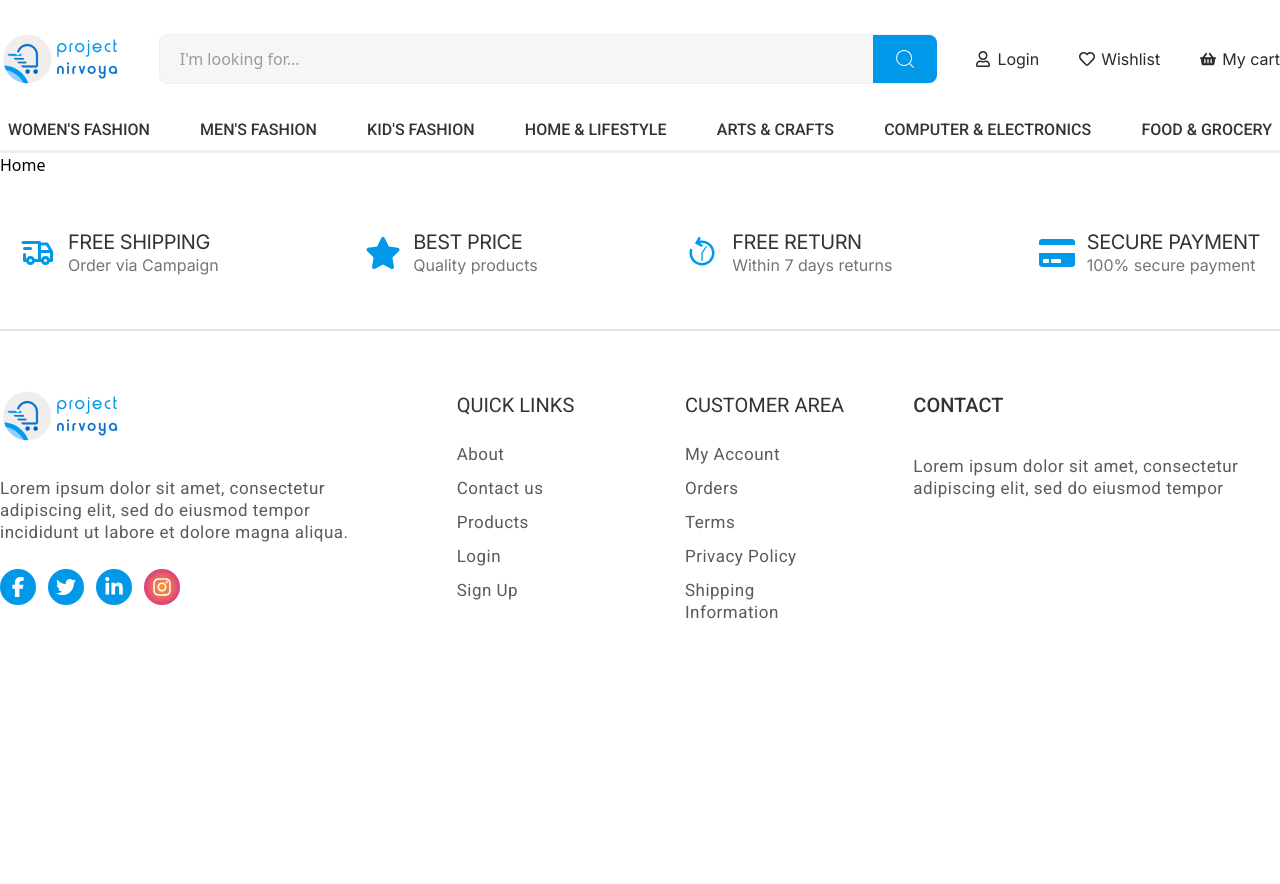
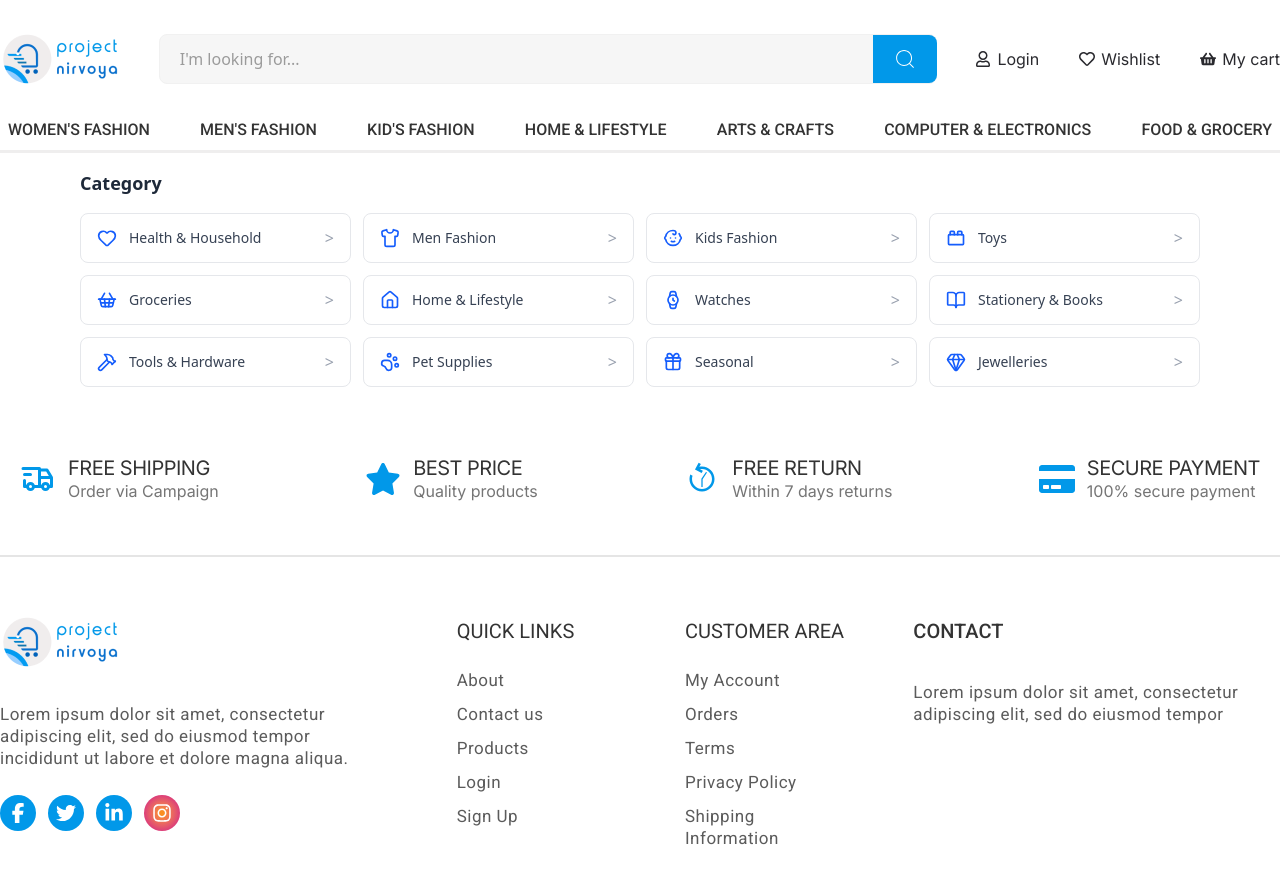
Before and after one commit to basudevkumer/project-nirvoya_e-commerce, a React (Vite) app: page / in a window 1280 px wide. Shown: the top 884 px of the page. Before the commit the page ends 800 px from the top, so only its background shows below. Built offline with nearby package versions, Linux system fonts and the light colour scheme.

Commit message:
completed categeory part

```diff
--- a/package.json
+++ b/package.json
@@ -11,6 +11,7 @@
   },
   "dependencies": {
     "@tailwindcss/vite": "^4.1.18",
+    "lucide-react": "^0.563.0",
     "react": "^19.2.0",
     "react-dom": "^19.2.0",
     "react-icons": "^5.5.0",
--- a/src/App.jsx
+++ b/src/App.jsx
@@ -4,6 +4,8 @@ import RootLayout from "./rootlayout/RootLayout";
 import Home from "./pages/Home";
 import Details from "./pages/Details";
 import ProductShop from "./pages/ProductShop";
+
+
 
 const App = () => {
   return (
--- /dev/null
+++ b/src/component/home/Categeory.jsx
@@ -0,0 +1,62 @@
+import React from "react";
+import {
+  Heart,
+  Shirt,
+  Baby,
+  ToyBrick,
+  ShoppingBasket,
+  Home,
+  Watch,
+  BookOpen,
+  Hammer,
+  PawPrint,
+  Gift,
+  Gem,
+} from "lucide-react";
+
+const Categeory = () => {
+  const categories = [
+    { name: "Health & Household", icon: Heart },
+    { name: "Men Fashion", icon: Shirt },
+    { name: "Kids Fashion", icon: Baby },
+    { name: "Toys", icon: ToyBrick },
+    { name: "Groceries", icon: ShoppingBasket },
+    { name: "Home & Lifestyle", icon: Home },
+    { name: "Watches", icon: Watch },
+    { name: "Stationery & Books", icon: BookOpen },
+    { name: "Tools & Hardware", icon: Hammer },
+    { name: "Pet Supplies", icon: PawPrint },
+    { name: "Seasonal", icon: Gift },
+    { name: "Jewelleries", icon: Gem },
+  ];
+
+  return (
+    <div className="max-w-6xl mx-auto p-4">
+      <h2 className="mb-4 text-lg font-semibold text-gray-800">
+        Category
+      </h2>
+
+      <div className="grid grid-cols-1 sm:grid-cols-2 md:grid-cols-3 lg:grid-cols-4 gap-3">
+        {categories.map((cat, index) => {
+          const Icon = cat.icon;
+          return (
+            <div
+              key={index}
+              className="flex items-center justify-between rounded-lg border border-gray-200 bg-white px-4 py-3 hover:shadow-sm cursor-pointer"
+            >
+              <div className="flex items-center gap-3">
+                <Icon className="h-5 w-5 text-blue-600" />
+                <span className="text-sm font-medium text-gray-700">
+                  {cat.name}
+                </span>
+              </div>
+              <span className="text-gray-400">{">"}</span>
+            </div>
+          );
+        })}
+      </div>
+    </div>
+  );
+};
+
+export default Categeory;
--- a/src/pages/Home.jsx
+++ b/src/pages/Home.jsx
@@ -1,9 +1,12 @@
+import Categeory from '@/component/home/categeory';
 import React from 'react'
 
 const Home = () => {
   return (
-    <div>Home</div>
+    <>
+      <Categeory/>
+    </>
   )
 }
 
-export default Home
+export default Home;
```
Also changed, not shown: 1 other file (tests, documents, lock files or other folders).
